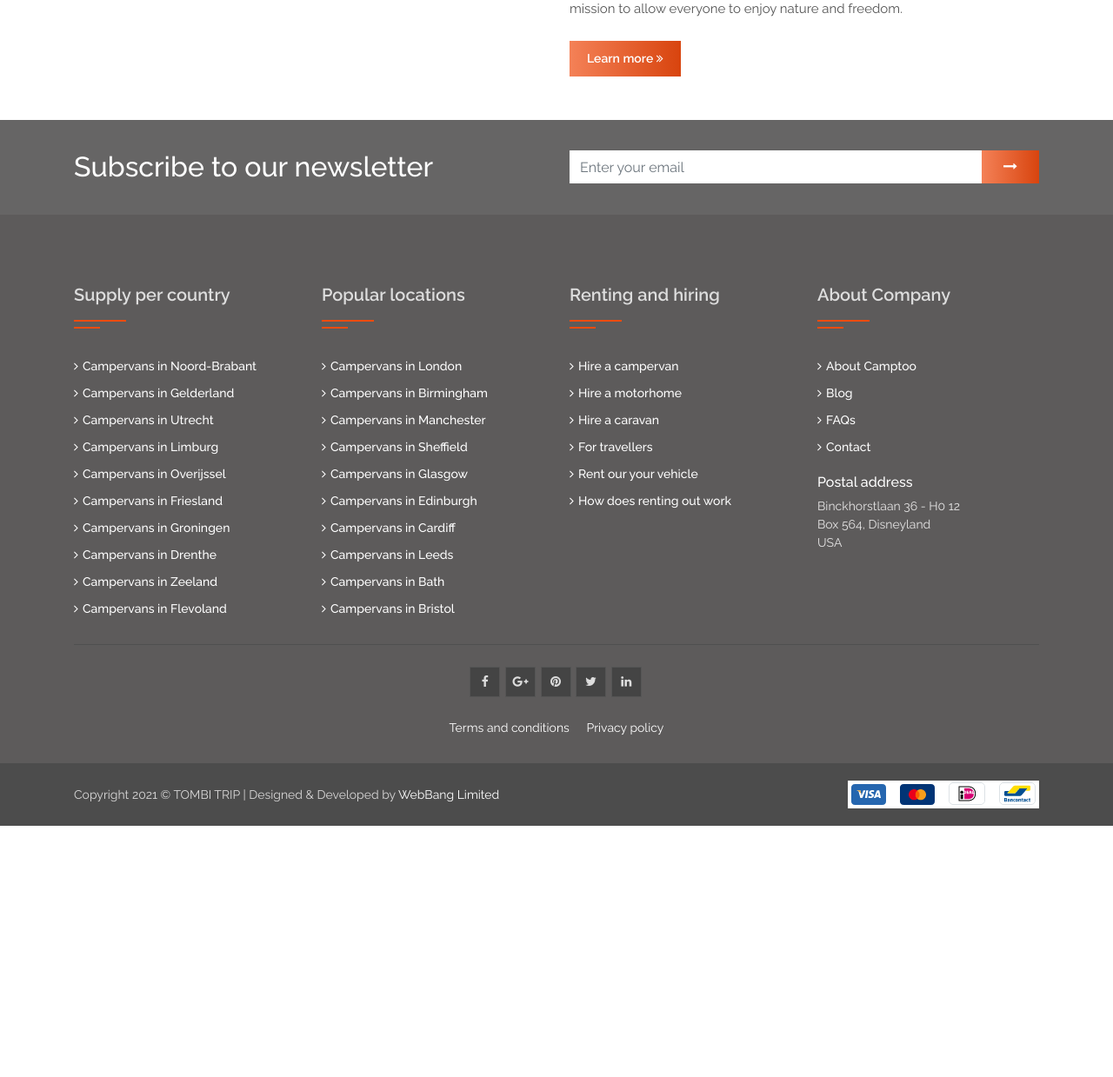
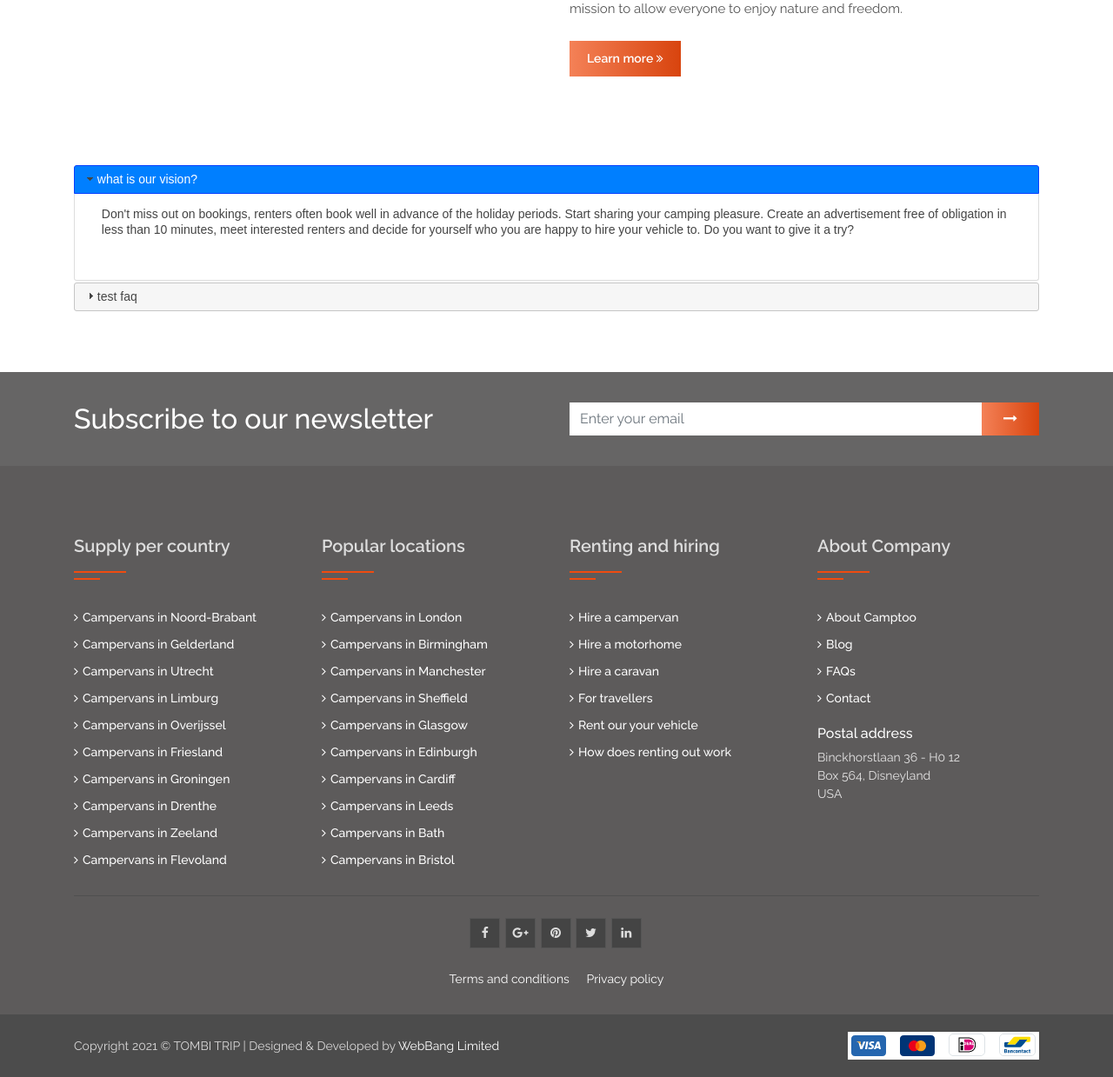
Before and after one commit to Sabbirdiu/tombitrip, a Django app: page /listvehicle/ in a window 1280 px wide. Shown: the part 3136-4375 px from the top of the page at 87% size. Before the commit the page ends 4086 px from the top, so only its background shows below. Run offline with Django 3.2, Linux system fonts and the light colour scheme; data comes from the database, SQL or seed files in the repository; some libraries are stand-ins or nearby versions.

Commit message:
Added faq

```diff
--- a/listvehicle/views.py
+++ b/listvehicle/views.py
@@ -1,14 +1,17 @@
 from django.shortcuts import render
 from .models import Videos,About,Agents,Easysafe
+from contact.models import Faq
 # Create your views here.
 def listvehicle(request):
     videos = Videos.objects.all()
     about = About.objects.get()
     safe = Easysafe.objects.get()
+    faq = Faq.objects.all()
     context ={
         'videos':videos,
         'about':about,
         'safe':safe,
+        'faq' : faq,
     }
     return render(request,'listvehicle/listvehicle.html',context)
 
--- a/templates/listvehicle/listvehicle.html
+++ b/templates/listvehicle/listvehicle.html
@@ -2,6 +2,11 @@
 {% load static %}
 {% block title %} | list page{% endblock title%}
 {% block content %}
+<script>
+    $( function() {
+        $( "#accordion" ).accordion();
+    } );
+</script>
 <!--Form Area-->
 <div class="form-area pt_100 pb_100" style="background-image: url('{% static 'img/slide1.jpg' %}')">
     <div class="container">
@@ -359,5 +364,27 @@
     </div>
 </div>
 
+    <!--faq area-->
+    <div class="section menu-horizontal container pt_50 pb_70">
+        <!-- container -->
+        <div class="container">
+            <!-- row -->
+            <div class="row">
 
+                <div id="accordion">
+                    {% for rs in faq %}
+                        <h3>{{ rs.title }}</h3>
+                        <div>
+                            <p>
+                                {{ rs.description  }}
+                            </p>
+                        </div>
+                    {% endfor %}
+                </div>
+
+            </div>
+            <!-- /row -->
+        </div>
+        <!-- /container -->
+    </div>
 {% endblock %}
```
Also changed, not shown: contact/views.py (line endings or trailing spaces).
